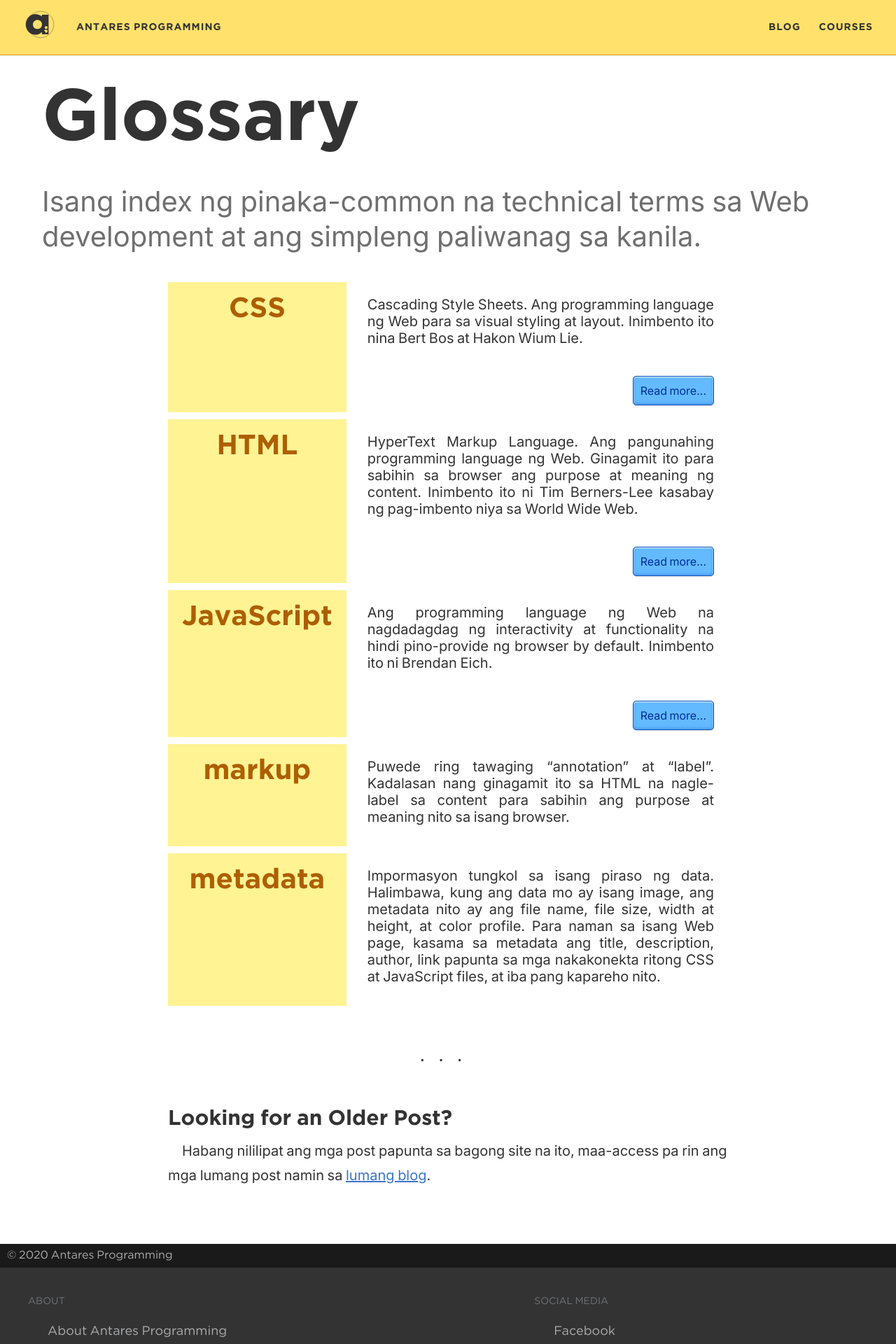
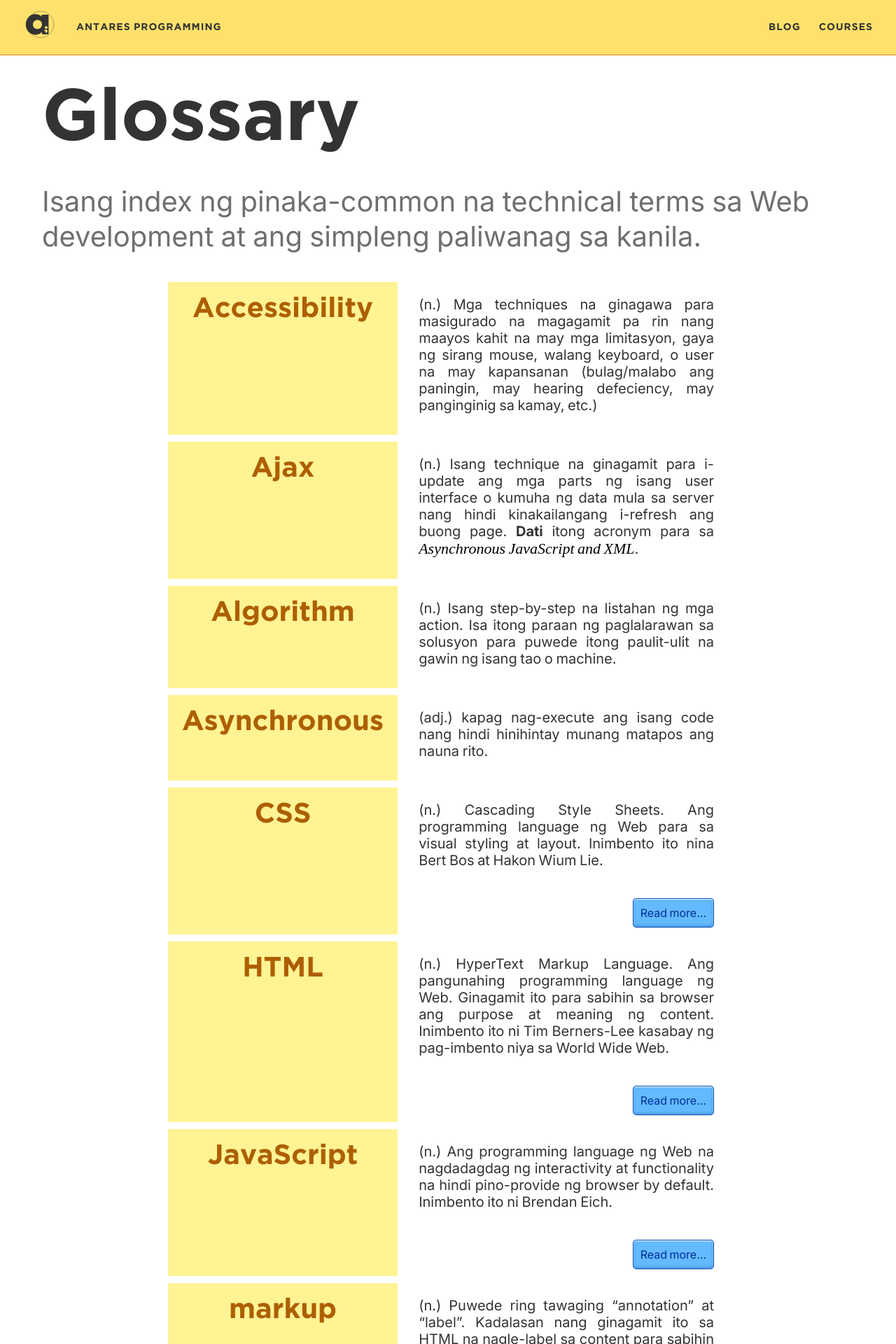
Before and after one commit to elementary/blog-template, a Jekyll site: the page built from glossary.html, in a window 1280 px wide. Shown: the top 1920 px of the page at 70% size. Built offline with Jekyll 4.4.1, drawn with Linux system fonts in a browser that asks for light colours; some of the changed text lies outside the part shown.

Commit message:
Fixed glossary layout

```diff
--- a/_data/glossary.json
+++ b/_data/glossary.json
@@ -1,27 +1,52 @@
 [
     {
     "term": "HTML",
-      "meaning": "HyperText Markup Language. Ang pangunahing programming language ng Web. Ginagamit ito para sabihin sa browser ang purpose at meaning ng content. Inimbento ito ni Tim Berners-Lee kasabay ng pag-imbento niya sa World Wide Web.",
+      "meaning": "(n.) HyperText Markup Language. Ang pangunahing programming language ng Web. Ginagamit ito para sabihin sa browser ang purpose at meaning ng content. Inimbento ito ni Tim Berners-Lee kasabay ng pag-imbento niya sa World Wide Web.",
       "link": "https://wikipedia.org/wiki/HTML"
     },
     {
       "term": "CSS",
-      "meaning": "Cascading Style Sheets. Ang programming language ng Web para sa visual styling at layout. Inimbento ito nina Bert Bos at Hakon Wium Lie.",
+      "meaning": "(n.) Cascading Style Sheets. Ang programming language ng Web para sa visual styling at layout. Inimbento ito nina Bert Bos at Hakon Wium Lie.",
       "link": "https://wikipedia.org/wiki/CSS"
     },
     {
       "term": "JavaScript",
-      "meaning": "Ang programming language ng Web na nagdadagdag ng interactivity at functionality na hindi pino-provide ng browser by default. Inimbento ito ni Brendan Eich.",
+      "meaning": "(n.) Ang programming language ng Web na nagdadagdag ng interactivity at functionality na hindi pino-provide ng browser by default. Inimbento ito ni Brendan Eich.",
       "link": "https://wikipedia.org/wiki/JavaScript"
     },
     {
       "term": "markup",
-      "meaning": "Puwede ring tawaging <q>annotation</q> at <q>label</q>. Kadalasan nang ginagamit ito sa HTML na nagle-label sa content para sabihin ang purpose at meaning nito sa isang browser.",
+      "meaning": "(n.) Puwede ring tawaging <q>annotation</q> at <q>label</q>. Kadalasan nang ginagamit ito sa HTML na nagle-label sa content para sabihin ang purpose at meaning nito sa isang browser.",
       "link": null
     },
     {
       "term": "metadata",
-      "meaning": "Impormasyon tungkol sa isang piraso ng data. Halimbawa, kung ang data mo ay isang image, ang metadata nito ay ang file name, file size, width at height, at color profile. Para naman sa isang Web page, kasama sa metadata ang title, description, author, link papunta sa mga nakakonekta ritong CSS at JavaScript files, at iba pang kapareho nito.",
+      "meaning": "(n.) Impormasyon tungkol sa isang piraso ng data. Halimbawa, kung ang data mo ay isang image, ang metadata nito ay ang file name, file size, width at height, at color profile. Para naman sa isang Web page, kasama sa metadata ang title, description, author, link papunta sa mga nakakonekta ritong CSS at JavaScript files, at iba pang kapareho nito.",
+      "link": null
+    },
+    {
+      "term": "programming language",
+      "meaning": "(n.) Isang uri ng language na ginawa ng mga computer scientist para maging mas madali sa ating mga tao na sabihin sa computers ang gusto nating ipagawa sa kanila. Ilang halimbawa nito ang JavaScript, C#, Kotlin, at ang HTML at CSS.",
+      "link": null
+    },
+    {
+      "term": "Accessibility",
+      "meaning": "(n.) Mga techniques na ginagawa para masigurado na magagamit pa rin nang maayos kahit na may mga limitasyon, gaya ng sirang mouse, walang keyboard, o user na may kapansanan (bulag/malabo ang paningin, may hearing defeciency, may panginginig sa kamay, etc.)",
+      "link": null
+    },
+    {
+      "term": "Algorithm",
+      "meaning": "(n.) Isang step-by-step na listahan ng mga action. Isa itong paraan ng paglalarawan sa solusyon para puwede itong paulit-ulit na gawin ng isang tao o machine.",
+      "link": null
+    },
+    {
+      "term": "Asynchronous",
+      "meaning": "(adj.) kapag nag-execute ang isang code nang hindi hinihintay munang matapos ang nauna rito.",
+      "link": null
+    },
+    {
+      "term": "Ajax",
+      "meaning": "(n.) Isang technique na ginagamit para i-update ang mga parts ng isang user interface o kumuha ng data mula sa server nang hindi kinakailangang i-refresh ang buong page. <strong>Dati</strong> itong acronym para sa <i>Asynchronous JavaScript and XML</i>.",
       "link": null
     }
 ]
--- a/_sass/_glossary.scss
+++ b/_sass/_glossary.scss
@@ -1,6 +1,6 @@
 .glossary {
 	display: grid;
-	grid-template-columns: auto 1fr;
+	grid-template-columns: min-content 1fr;
 	gap: 0.5rem;
 	max-width: var(--content-width);
 	margin: auto;
```
